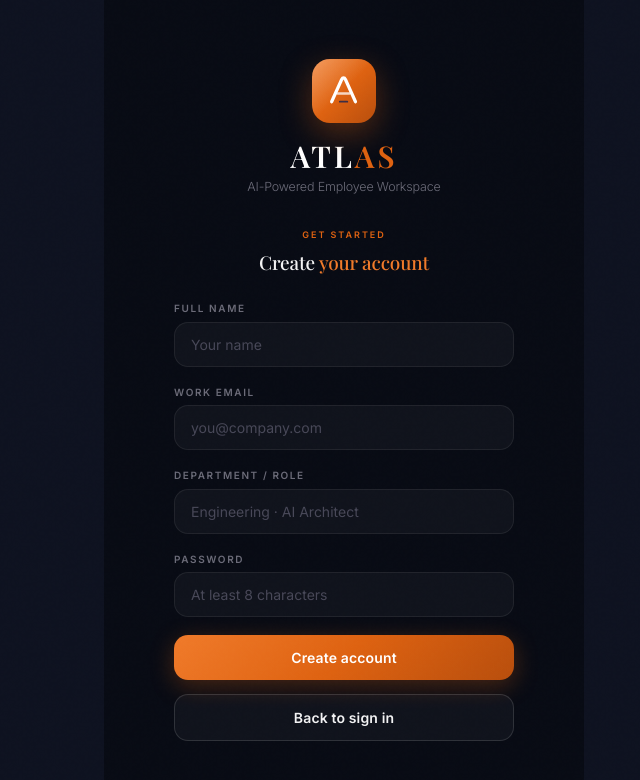
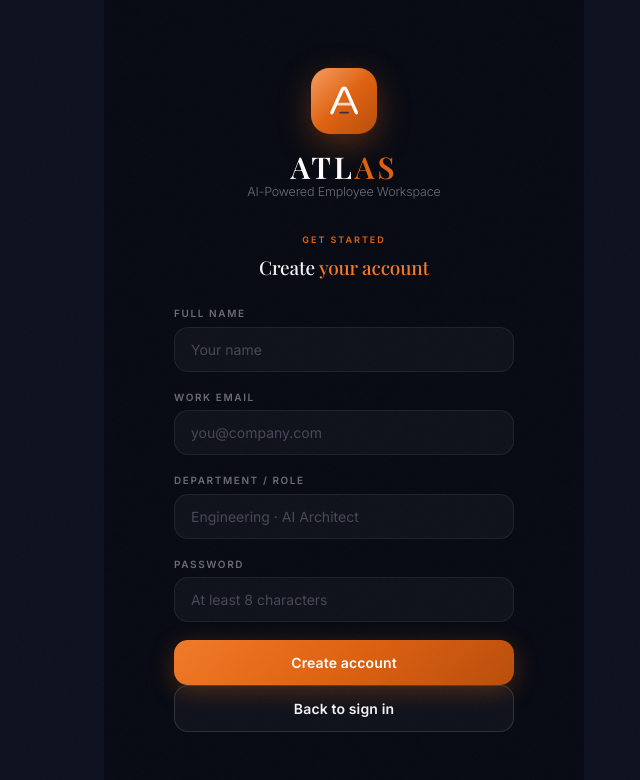
Before and after one commit to neatin-gowda/atg-hub-react, a React (Vite) app: page /register in a window 1280 px wide. Shown: the top 780 px of the page, without its empty margins (296-936 px from the left). Built offline with nearby package versions, Linux system fonts and the light colour scheme; no server answers.

Commit message:
Refactor Register component layout and styles

```diff
--- a/src/pages/Register.jsx
+++ b/src/pages/Register.jsx
@@ -45,21 +45,21 @@ export default function Register() {
       <LoadingOverlay {...overlay} />
       <div className="auth-page">
         <div className="auth-inner">
-          <div style={{ textAlign: 'center', marginBottom: 24 }}>
-            <AtlasIcon size={64} style={{ margin: '0 auto 18px' }} />
+          <div className="auth-brand-lockup">
+            <AtlasIcon size={66} style={{ margin: '0 auto 18px' }} />
             <AtlasTitle variant={theme === 'dark' ? 'dark' : 'light'} />
-            <p className="auth-sub" style={{ marginTop: 6 }}>{cfg.tagline}</p>
+            <p className="auth-sub">{cfg.tagline}</p>
           </div>
           <div className="auth-eye">Get started</div>
           <h2 className="auth-heading">Create <em>your account</em></h2>
           {error && <div className="msg msg-err">{error}</div>}
-          <form onSubmit={handleSubmit}>
+          <form className="auth-form" onSubmit={handleSubmit}>
             <div className="fg"><label className="fl">Full name</label><input className="fi" required placeholder="Your name" value={form.name} onChange={set('name')} /></div>
             <div className="fg"><label className="fl">Work email</label><input className="fi" type="email" required placeholder="you@company.com" value={form.email} onChange={set('email')} /></div>
             <div className="fg"><label className="fl">Department / Role</label><input className="fi" required placeholder="Engineering · AI Architect" value={form.role} onChange={set('role')} /></div>
             <div className="fg"><label className="fl">Password</label><input className="fi" type="password" required minLength="8" placeholder="At least 8 characters" value={form.password} onChange={set('password')} /></div>
-            <button type="submit" className={`btn btn-brand ${loading ? 'btn-loading' : ''}`} disabled={loading} style={{ marginTop: 10 }}>Create account</button>
-            <button type="button" className="btn btn-outline" style={{ marginTop: 14 }} onClick={() => navigate('/login')}>Back to sign in</button>
+            <button type="submit" className={`btn btn-brand ${loading ? 'btn-loading' : ''}`} disabled={loading}>Create account</button>
+            <button type="button" className="btn btn-outline" onClick={() => navigate('/login')}>Back to sign in</button>
           </form>
         </div>
       </div>
```
